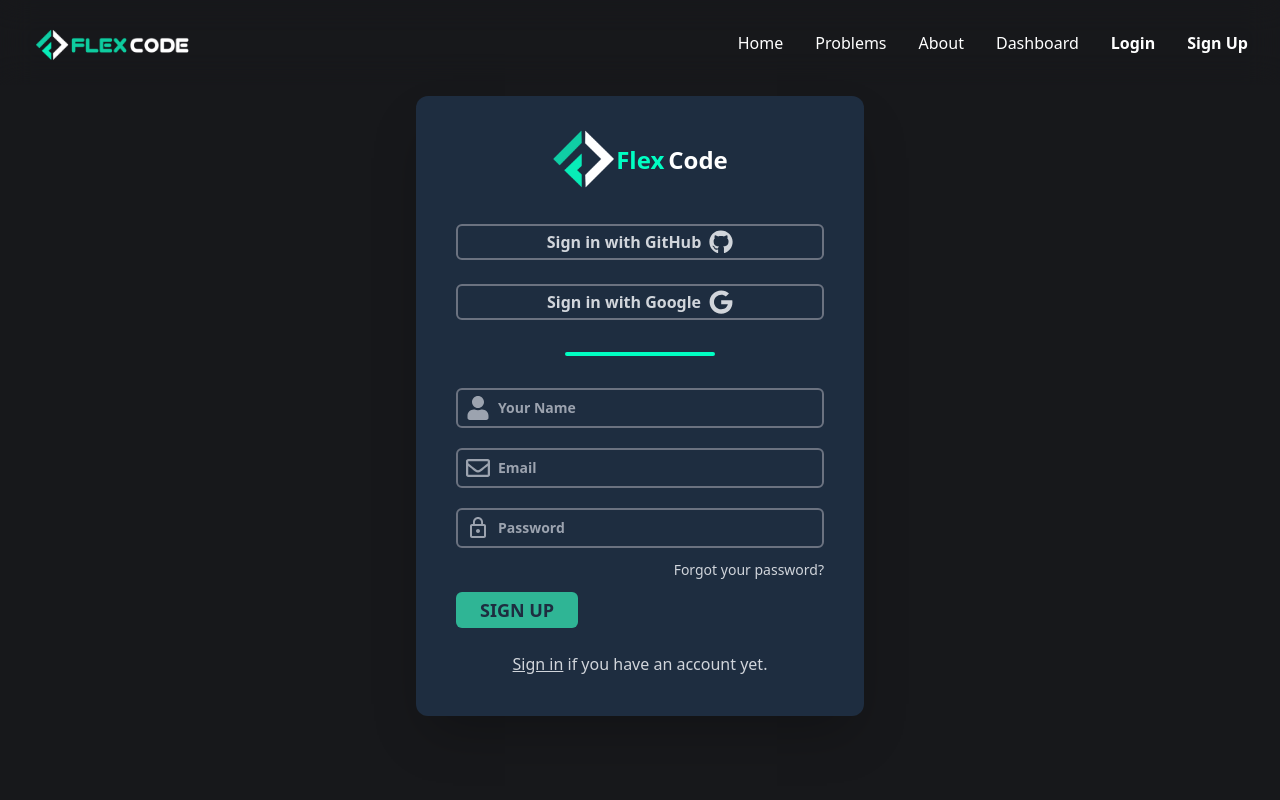
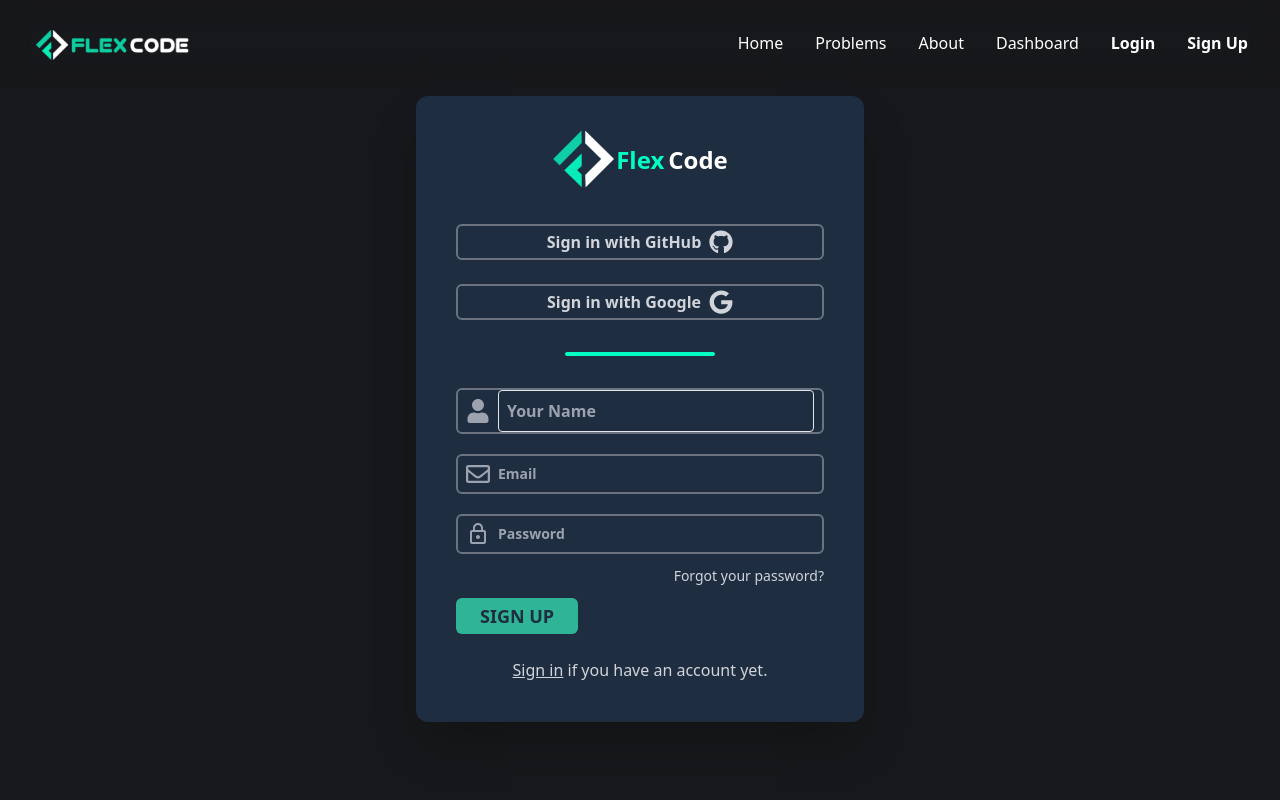
Before and after one commit to ihshadin/flex-code, a React (Vite) app: page /signup in a window 1280 px wide. Shown: the top 800 px of the page. Built offline with nearby package versions, Linux system fonts and the light colour scheme; no server answers.

Commit message:
add some line

```diff
--- a/src/pages/Signup/SignUp.jsx
+++ b/src/pages/Signup/SignUp.jsx
@@ -32,7 +32,7 @@ const SignUp = () => {
         Swal.fire({
           position: "top-center",
           icon: "success",
-          title: "SignUp Successfull!",
+          title: "Signup Successfull!",
           showConfirmButton: false,
           timer: 1500,
         });
@@ -64,7 +64,8 @@ const SignUp = () => {
           <div className="flex items-center border-2 border-gray-500 text-gray-400 px-2 font-semibold rounded-md mb-5 hover:bg-[#17181B] cursor-pointer">
             <FaUser className="text-2xl mr-2 " />
             <input
-              className="flex-1 bg-[#1e2d40] hover:bg-[#17181B] text-sm outline-none py-2"
+              class="p-2 border rounded outline-none transition flex-1 bg-[#1e2d40]  focus:bg-[#1e2d40] active:bg-[#1e2d40] pointer-events-auto"
+              // className="flex-1 bg-[#1e2d40] hover:bg-[#17181B] text-sm outline-none py-2"
               type="text"
               name="name"
               {...register("name", { required: true })}
```
